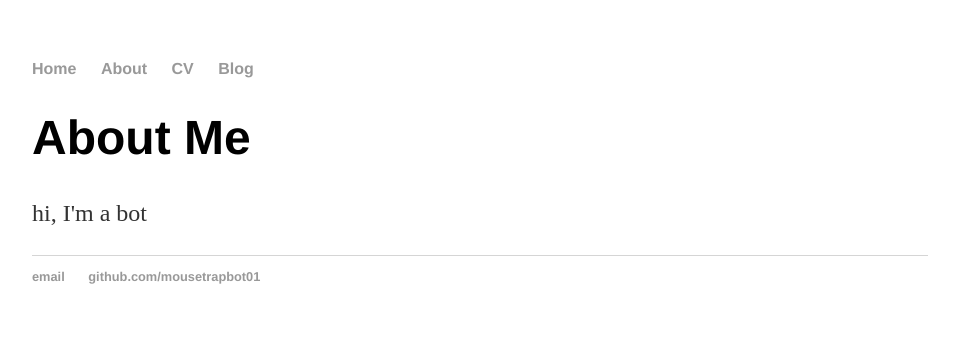
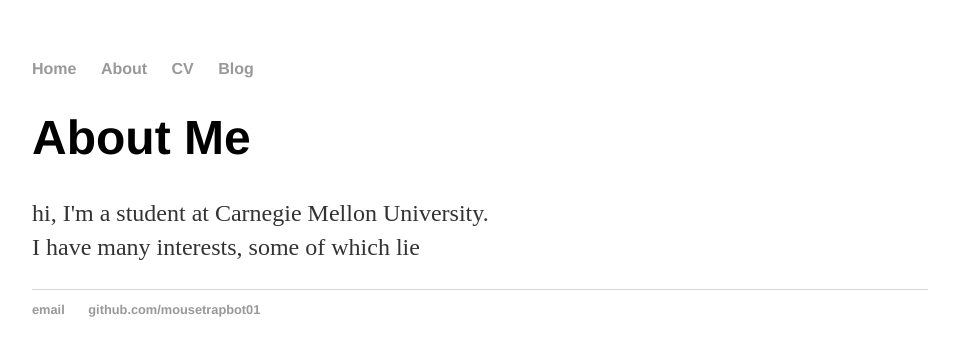
Before and after one commit to mousetrapbot01/mousetrapbot.github.io, a Jekyll site: the page built from about/index.html, in a window 1280 px wide. Shown: the top 356 px of the page, without its empty margins (160-1119 px from the left). Built offline with Jekyll 4.4.1, drawn with Linux system fonts in a browser that asks for light colours.

Commit message:
Update index.html

```diff
--- a/about/index.html
+++ b/about/index.html
@@ -3,4 +3,9 @@ layout: default
 title: About Me
 ---
 	<h1>{{ page.title }}</h1>
-<p> hi, I'm a bot</p>
+<p> hi, I'm a student at Carnegie Mellon University. <br/>
+I have many interests, some of which lie
+
+
+
+</p>
```
